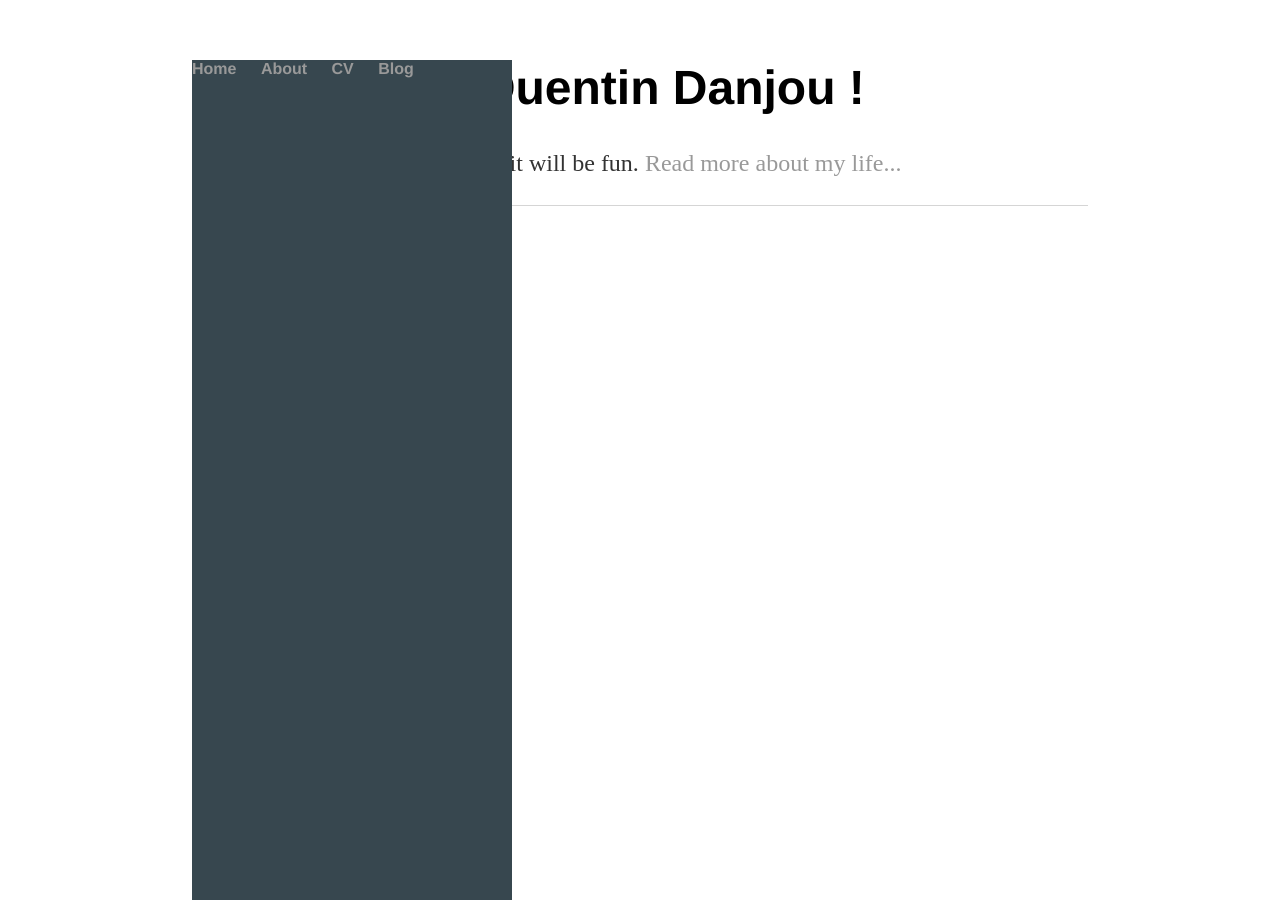
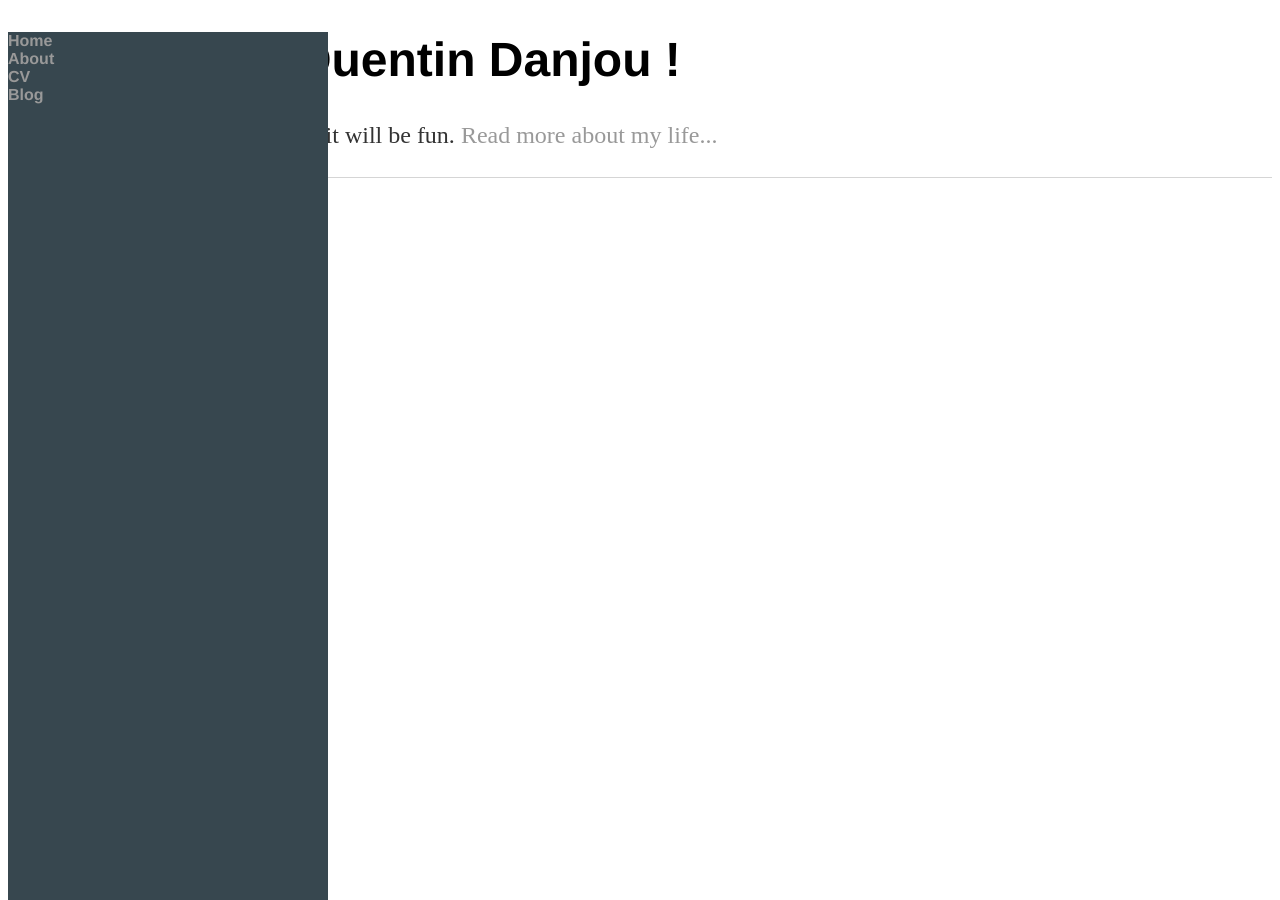
Before and after one commit to danjou-a/danjou-a.github.io, a Jekyll site: the page built from index.html, in a window 1280 px wide. Built offline with Jekyll 4.4.1, drawn with Linux system fonts in a browser that asks for light colours.

Commit message:
Fix nav bar margin

```diff
--- a/css/main.css
+++ b/css/main.css
@@ -1,6 +1,6 @@
 body {
-    margin: 60px auto;
-    width: 70%;
+    /* margin: 60px auto; */
+    /* width: 70%; */
 }
 
 nav ul, footer ul {
@@ -20,10 +20,11 @@ nav ul{
     overflow: auto; /* Enable scrolling if the sidenav has too much content */
 }
 
-nav ul li, footer ul li {
+/* nav ul li, footer ul li {
     display: inline;
     margin-right: 20px;
-}
+} */
+
 a {
     text-decoration: none;
     color: #999;
```
